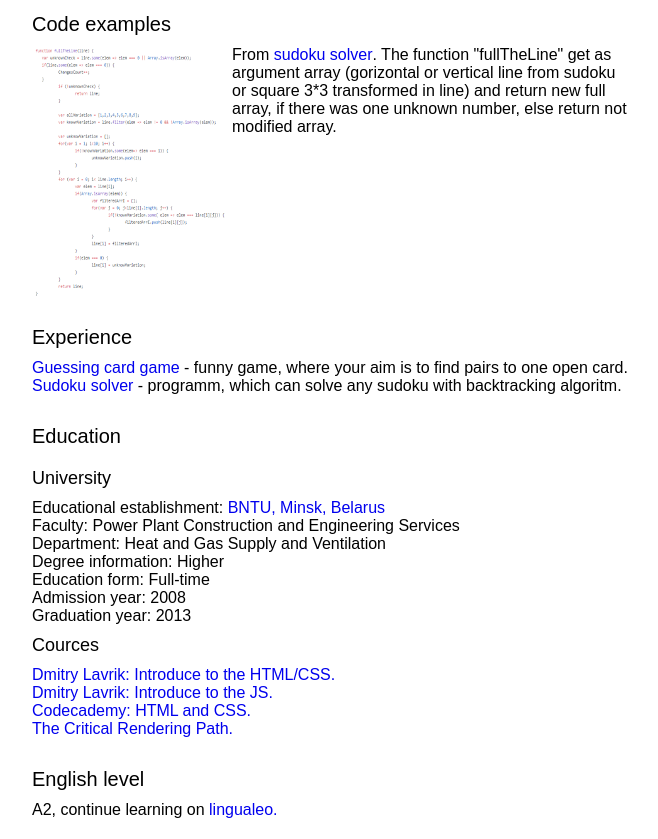
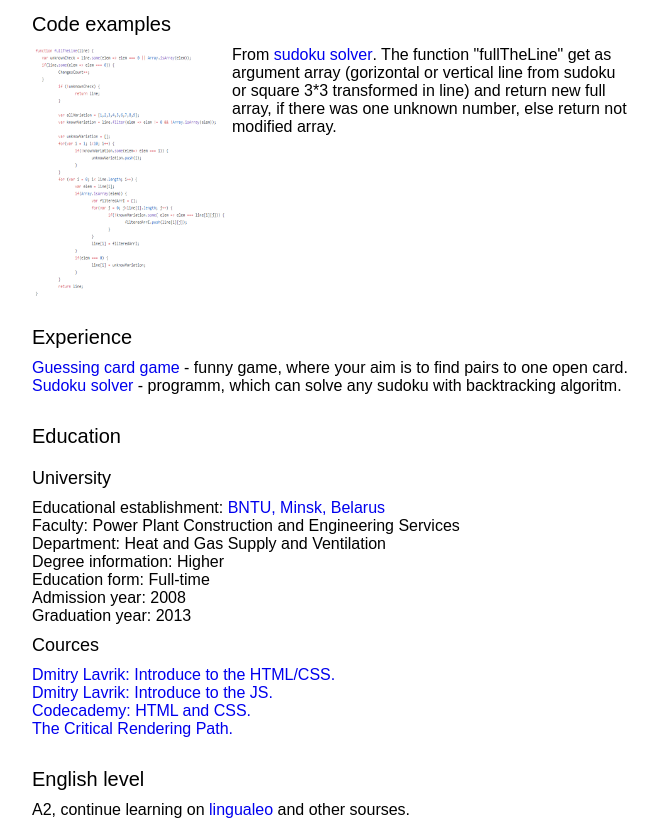
Before and after one commit to yanyan155/rsschool-codejam1-cv, a plain HTML site: page index.html in a window 1280 px wide. Shown: the part 414-1253 px from the top of the page, without its empty margins (308-966 px from the left). Drawn offline with Linux system fonts and the light colour scheme.

Commit message:
style: add enlish level text

```diff
--- a/index.html
+++ b/index.html
@@ -57,7 +57,7 @@
 			</div>
 			<div class="info-block">
 				<h2>English level</h2>
-				<p>A2, continue learning on <a href ="https://lingualeo.com">lingualeo.</a></p>
+				<p>A2, continue learning on <a href ="https://lingualeo.com">lingualeo</a> and other sourses.</p>
 			</div>
 		</main>
 	</div>
```
